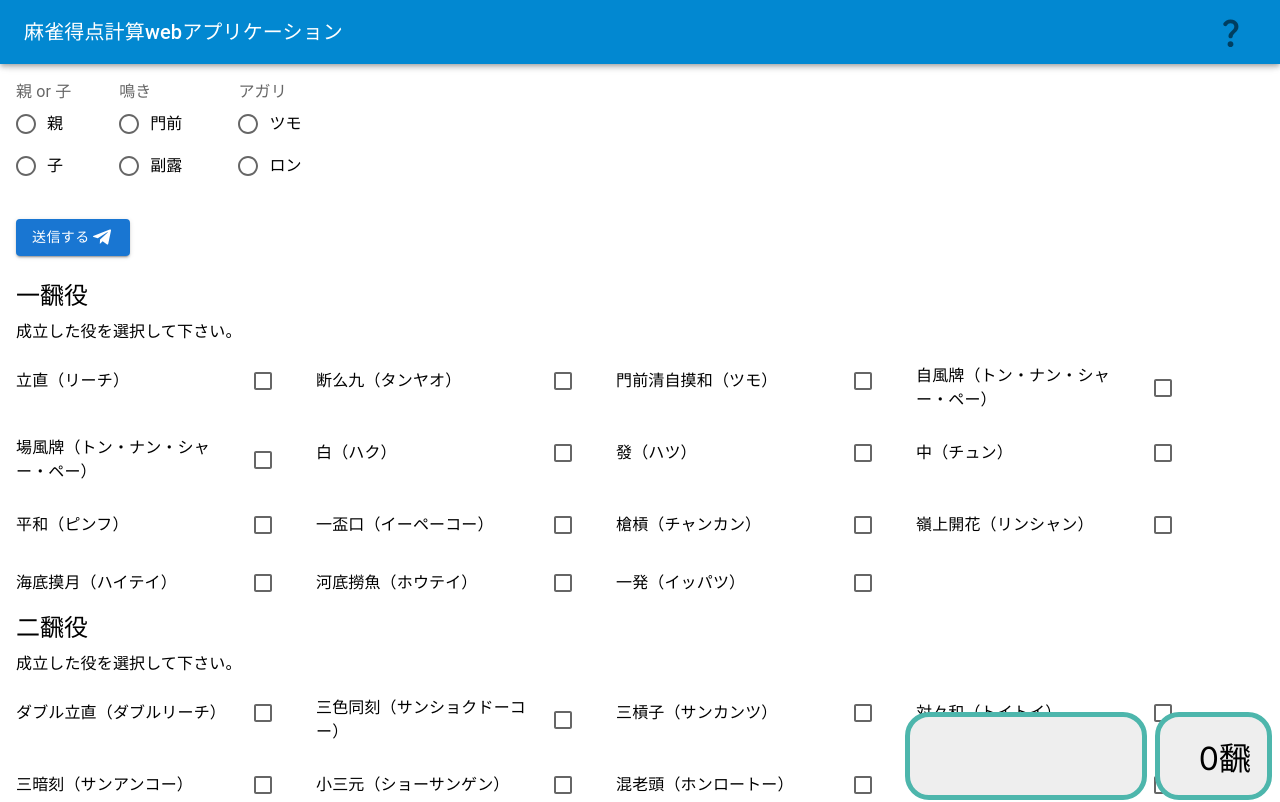
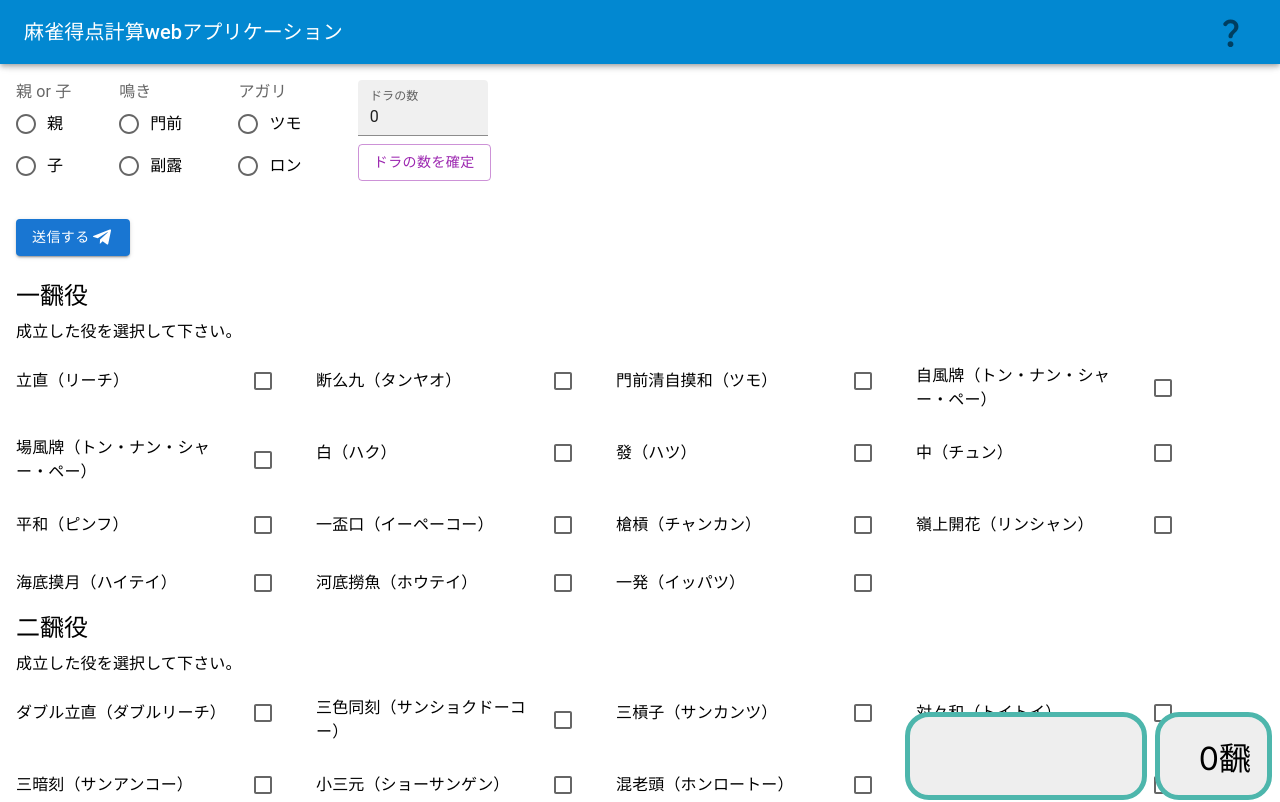
Before and after one commit to i068edo/mj-app, a Next.js app: page / in a window 1280 px wide. Shown: the top 802 px of the page. Built offline with nearby package versions, Linux system fonts and the light colour scheme.

Commit message:
ドラの機能を実装

```diff
--- a/src/app/page.js
+++ b/src/app/page.js
@@ -18,6 +18,7 @@ function ParentField(props) {
   const [tsumoRon, setTsumoRon] = useState('');
   const [han, setHan] = useState(0);
   const [fu, setFu] = useState(0);
+  const [dora, setDora] = useState(0);
   const [honba, setHonba] = useState(0);
   const [totalPoint, setTotalPoint] = useState(0);
   const [isYakuman, setIsYakuman] = useState(false);
@@ -57,7 +58,7 @@ function ParentField(props) {
           tsumoRon: tsumoRon, setTsumoRon: setTsumoRon, han: han, setHan: setHan, yakuList: yakuList, setYakuList: setYakuList,
           yakuNameList1: yakuNameList1, yakuNameList2: yakuNameList2, yakuNameList3: yakuNameList3,
           yakuNameList6: yakuNameList6, yakumanNameList: yakumanNameList, yakumanNameList2: yakumanNameList2,
-          totalPoint: totalPoint, setTotalPoint: setTotalPoint
+          totalPoint: totalPoint, setTotalPoint: setTotalPoint, dora: dora, setDora: setDora
         }} />
       }
       {/* <FuField /> */}
--- a/src/app/result/ResultField.js
+++ b/src/app/result/ResultField.js
@@ -10,8 +10,9 @@ export default function ResultField(props) {
         yakumanNameList, yakumanNameList2, totalPoint, setTotalPoint } = props;
 
     function backButtonClick() {
-        setVisibleYakuField(true);
-        setVisibleResultField(false);
+        /* setVisibleYakuField(true);
+        setVisibleResultField(false); */
+        window.location.reload();
     }
 
     return (
--- /dev/null
+++ b/src/app/yaku/DoraCount.js
@@ -0,0 +1,46 @@
+import * as React from 'react';
+import { useState } from 'react';
+import Stack from '@mui/material/Stack';
+import Box from '@mui/material/Box';
+import TextField from '@mui/material/TextField';
+import Typography from '@mui/material/Typography';
+import Button from '@mui/material/Button';
+
+export default function DoraCount(props) {
+  const { han, setHan, yakuList, setYakuList, dora, setDora} = props;
+
+  function updateDora(event){
+    setDora(event.target.value);
+  }
+
+  function doraConfirm(){
+    setHan(han + Number(dora));
+    const doraName = 'ドラ ' + dora;
+    setYakuList([...yakuList, doraName]);
+  }
+
+  return (
+    <Box sx={{ mt: 1, ml: 1 }}>
+
+      {/* <Typography gutterBottom variant="body1"
+                  sx={{mt:1, mb:1}}
+                  color='secondary' >ドラの数は右下の飜数に加算されません。</Typography> */}
+
+      <TextField id="ドラの数"
+                 label="ドラの数"
+                 type="number"
+                 variant="filled"
+                 color="secondary"
+                 value={dora}
+                 onChange={updateDora}
+                 sx={{ mb:1, width: 130 }}
+
+
+    />
+
+    <div><Button variant="outlined"  onClick={doraConfirm} color="secondary">ドラの数を確定</Button></div>
+
+
+    </Box>
+  )
+}
--- a/src/app/yaku/YakuField.js
+++ b/src/app/yaku/YakuField.js
@@ -9,6 +9,7 @@ import { TsumoRonRadioGroup } from './Radio';
 import YakuList from './YakuList';
 import YakuResult from './YakuResult';
 import YakuSubmitButton from './YakuSubmitButton';
+import DoraCount from './DoraCount';
 
 export default function YakuField( props ){
     const { visibleYakuField, setVisibleYakuField, visibleFuField, setVisibleFuField,
@@ -16,7 +17,7 @@ export default function YakuField( props ){
             oyaKo, setOyaKo, menzenFuuro, setMenzenFuuro, tsumoRon, setTsumoRon,
             han, setHan, yakuList, setYakuList, yakuNameList1,
             yakuNameList2, yakuNameList3, yakuNameList6,
-            yakumanNameList, yakumanNameList2, totalPoint, setTotalPoint } = props;
+            yakumanNameList, yakumanNameList2, totalPoint, setTotalPoint, dora, setDora } = props;
 
     return(
         <Box sx={{mt:1, ml:1}}>
@@ -24,6 +25,8 @@ export default function YakuField( props ){
                 <OyaKoRadioGroup {...{ oyaKo: oyaKo, setOyaKo: setOyaKo }}/>
                 <MenzenFuuroRadioGroup {...{ menzenFuuro: menzenFuuro, setMenzenFuuro: setMenzenFuuro }}/>
                 <TsumoRonRadioGroup {...{ tsumoRon: tsumoRon, setTsumoRon: setTsumoRon }}/>
+                <DoraCount {...{ han: han, setHan: setHan, yakuList: yakuList, setYakuList: setYakuList,
+                    dora: dora, setDora: setDora }}/>
             </Stack>
 
             <YakuSubmitButton  {...{ visibleYakuField: visibleYakuField, setVisibleYakuField: setVisibleYakuField,
@@ -32,7 +35,7 @@ export default function YakuField( props ){
                   tsumoRon: tsumoRon, setTsumoRon: setTsumoRon, han: han, setHan: setHan, yakuList: yakuList, setYakuList: setYakuList,
                   yakuNameList1: yakuNameList1, yakuNameList2: yakuNameList2, yakuNameList3: yakuNameList3,
                   yakuNameList6: yakuNameList6, yakumanNameList: yakumanNameList, yakumanNameList2: yakumanNameList2,
-                  totalPoint: totalPoint, setTotalPoint: setTotalPoint }}/>
+                  totalPoint: totalPoint, setTotalPoint: setTotalPoint, dora:dora }}/>
 
             <YakuList {...{ han: han, setHan: setHan, yakuList: yakuList, setYakuList: setYakuList,
                      yakuNameList1: yakuNameList1, yakuNameList2: yakuNameList2, yakuNameList3: yakuNameList3,
--- a/src/app/yaku/YakuSubmitButton.js
+++ b/src/app/yaku/YakuSubmitButton.js
@@ -9,12 +9,16 @@ export default function YakuSubmitButton( props ){
         setMenzenFuuro, tsumoRon, setTsumoRon,
         han, setHan, yakuList, setYakuList, yakuNameList1,
         yakuNameList2, yakuNameList3, yakuNameList6,
-        yakumanNameList, yakumanNameList2, totalPoint, setTotalPoint } = props;
+        yakumanNameList, yakumanNameList2, totalPoint, setTotalPoint, dora } = props;
 
     function yakuSubmitClick(){
         console.log(visibleYakuField);
         setVisibleYakuField(false);
         setVisibleResultField(true);
+
+        setHan(han+dora);
+        console.log(han+dora);
+
         if( oyaKo == '親' ){
             calculateOver4hanOya();
         }else if( oyaKo == '子' ){
@@ -24,7 +28,7 @@ export default function YakuSubmitButton( props ){
     }
 
     function calculateOver4hanOya(){
-        if(han == 4){
+        if(han <= 5){
             setTotalPoint(12000);
         }else if(han <= 7){
             setTotalPoint(18000);
@@ -38,7 +42,7 @@ export default function YakuSubmitButton( props ){
     }
 
     function calculateOver4hanKo(){
-        if(han == 4){
+        if(han <= 5){
             setTotalPoint(8000);
         }else if(han <= 7){
             setTotalPoint(12000);
```
Also changed, not shown: src/app/yaku/YakuList.js (+0 -11 lines).
